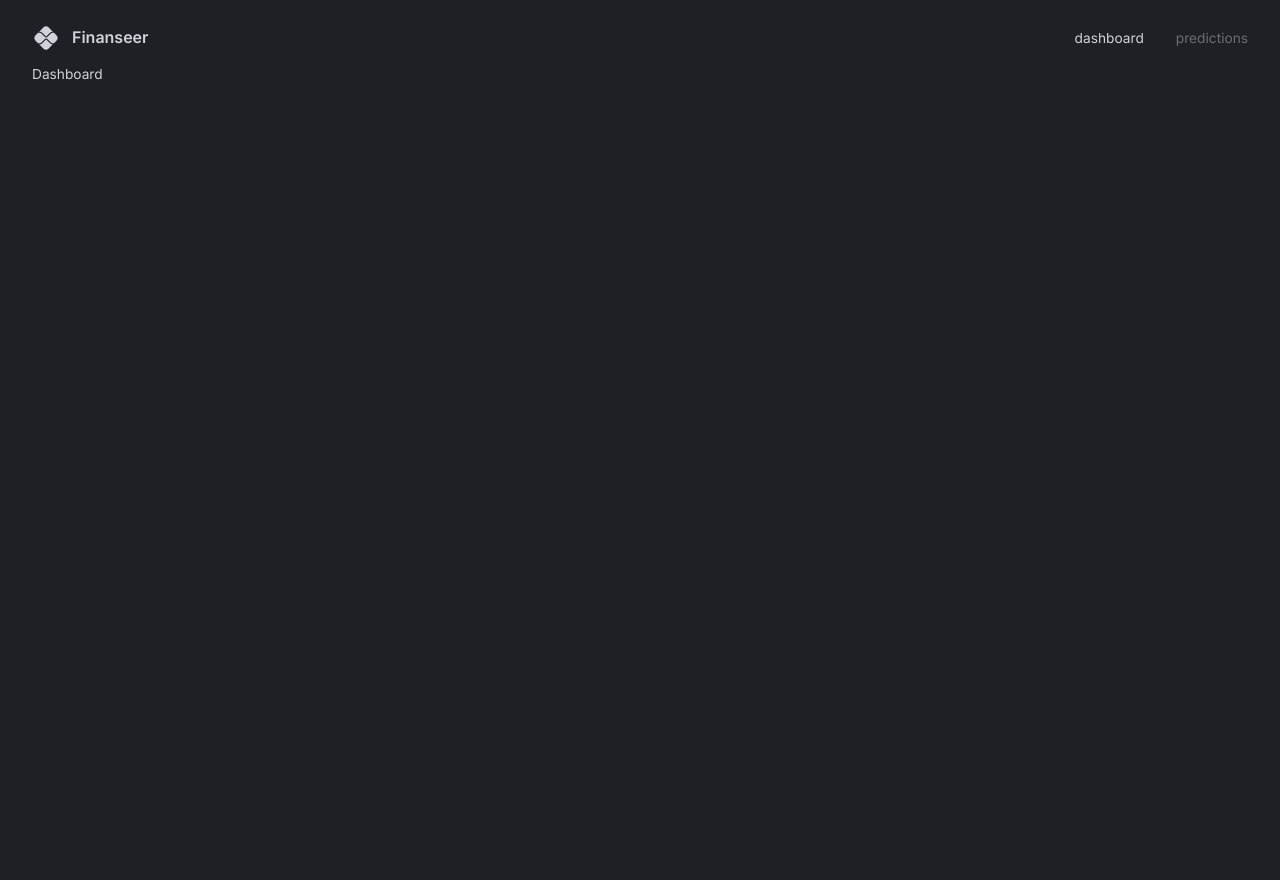
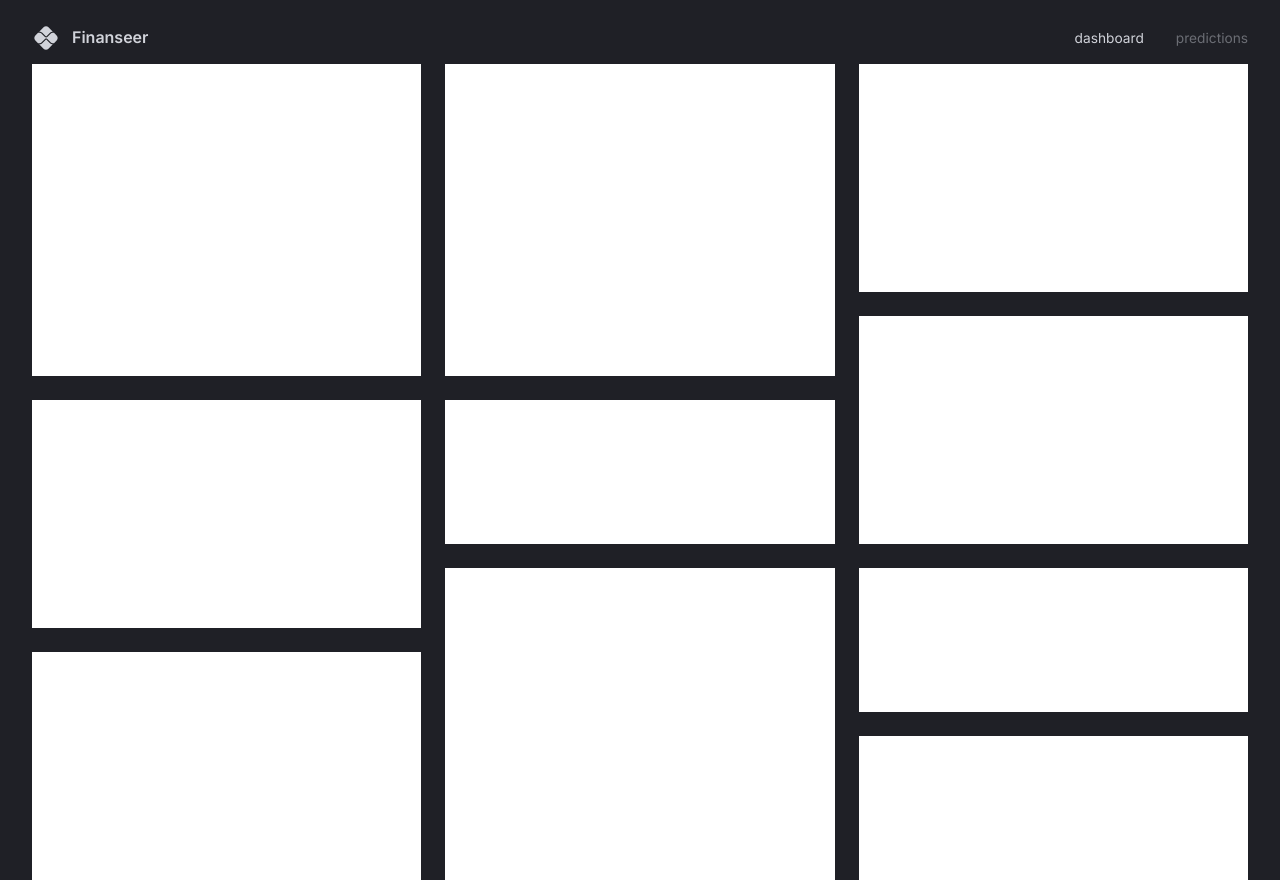
Before and after one commit to zaccowan/dash_client, a React (Vite) app: page / in a window 1280 px wide. Before the commit the page ends 800 px from the top, so only its background shows below. Built offline with nearby package versions, Linux system fonts and the light colour scheme.

Commit message:
Dashboard Grid system

```diff
--- a/src/scenes/dashboard/index.tsx
+++ b/src/scenes/dashboard/index.tsx
@@ -1,10 +1,88 @@
-import { Box, useTheme } from "@mui/material";
+import { Box, useMediaQuery, useTheme } from "@mui/material";
 
 type Props = {};
 
+const gridTemplateLargeScreens = `
+  "a b c"
+  "a b c"
+  "a b c"
+  "a b f"
+  "d e f"
+  "d e f"
+  "d h i"
+  "g h i"
+  "g h j"
+  "g h j"
+`;
+
+const gridTemplateSmallScreens = `
+  "a"
+  "a"
+  "a"
+  "a"
+  "b"
+  "b"
+  "b"
+  "b"
+  "c"
+  "c"
+  "c"
+  "d"
+  "d"
+  "d"
+  "e"
+  "e"
+  "f"
+  "f"
+  "f"
+  "g"
+  "g"
+  "g"
+  "h"
+  "h"
+  "h"
+  "h"
+  "i"
+  "i"
+  "j"
+  "j"
+`;
+
 function Dashboard(props: Props) {
+  const isAboveMediumScreens = useMediaQuery("(min-width: 1200px)");
   const { palette } = useTheme();
-  return <Box color={palette.grey[300]}>Dashboard</Box>;
+  return (
+    <Box
+      width="100%"
+      height="100%"
+      display="grid"
+      gap="1.5rem"
+      sx={
+        isAboveMediumScreens
+          ? {
+              gridTemplateColumns: "repeat(3, minmax(370px, 1fr))",
+              gridTemplateRows: "repeat(10, minmax(60px, 1fr))",
+              gridTemplateAreas: gridTemplateLargeScreens,
+            }
+          : {
+              gridAutoColumns: "1fr",
+              gridAutoRows: "80px",
+              gridTemplateAreas: gridTemplateSmallScreens,
+            }
+      }
+    >
+      <Box gridArea="a" bgcolor="#fff"></Box>
+      <Box gridArea="b" bgcolor="#fff"></Box>
+      <Box gridArea="c" bgcolor="#fff"></Box>
+      <Box gridArea="d" bgcolor="#fff"></Box>
+      <Box gridArea="e" bgcolor="#fff"></Box>
+      <Box gridArea="f" bgcolor="#fff"></Box>
+      <Box gridArea="g" bgcolor="#fff"></Box>
+      <Box gridArea="h" bgcolor="#fff"></Box>
+      <Box gridArea="i" bgcolor="#fff"></Box>
+      <Box gridArea="j" bgcolor="#fff"></Box>
+    </Box>
+  );
 }
 
 export default Dashboard;
```
